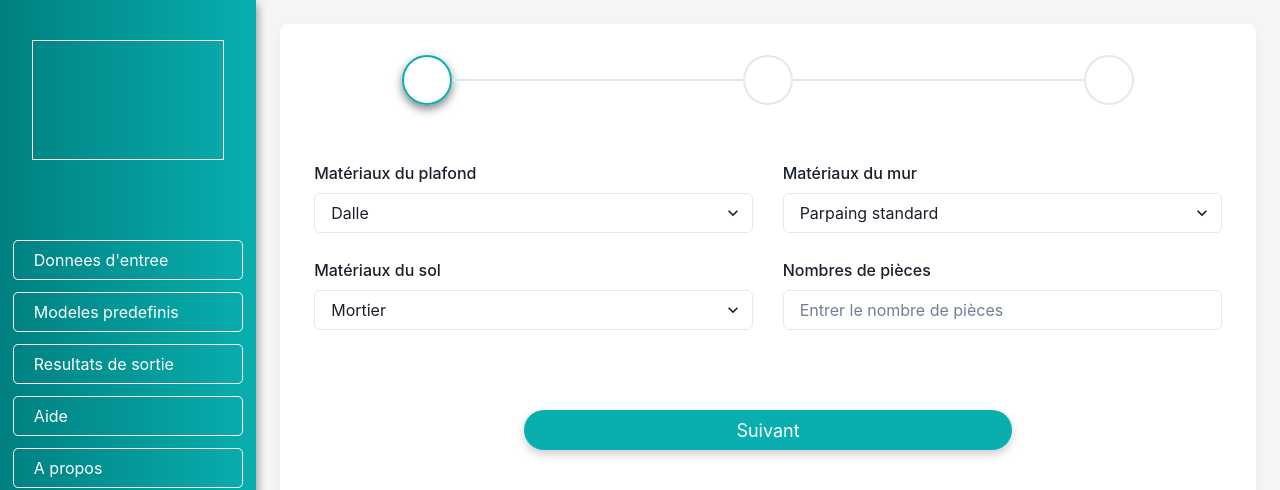
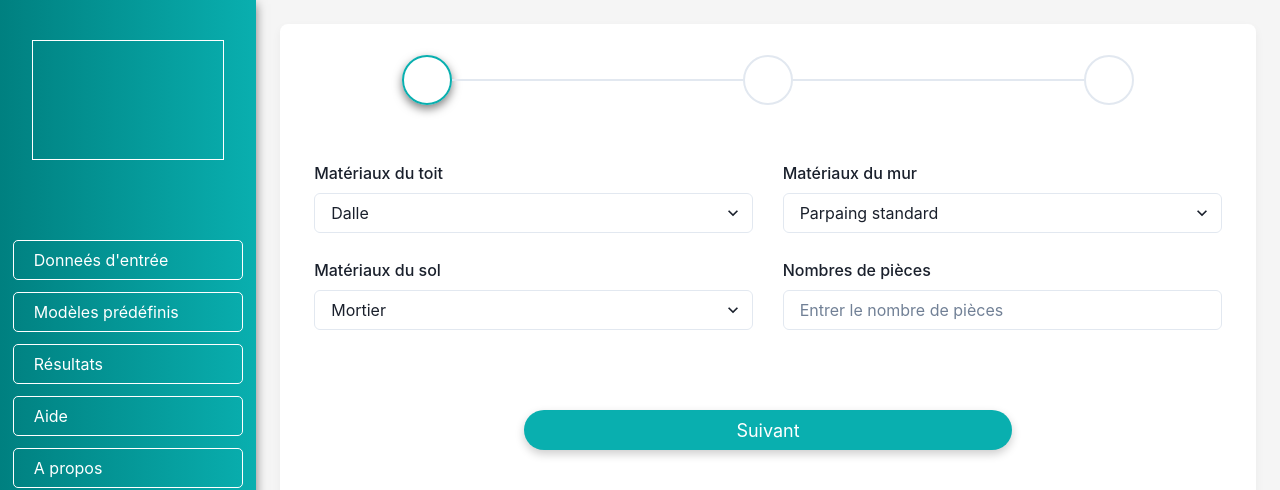
Before and after one commit to Essimbi/electron-react-test, a React (Create React App) app in the folder app/: page / in a window 1280 px wide. Shown: the top 490 px of the page. Built offline with nearby package versions, Linux system fonts and the light colour scheme.

Commit message:
Modification of the label of the first field of the first form and spelling correction of the sidebar elements

```diff
--- a/app/src/Components/ContentStepWrapperInscriptionForm/index.tsx
+++ b/app/src/Components/ContentStepWrapperInscriptionForm/index.tsx
@@ -23,7 +23,7 @@ export const InformForm = () => {
         }}
       >
         <FormControl width={'45%'} mt={25}>
-          <FormLabel>Matériaux du plafond</FormLabel>
+          <FormLabel>Matériaux du toit</FormLabel>
           <Select>
             <option value="Dalle">Dalle</option>
             <option value="Contre plaquet">Contre plaquet</option>
--- a/app/src/Helper/data/index.ts
+++ b/app/src/Helper/data/index.ts
@@ -1,7 +1,7 @@
 export const data = [
-    { label: "Donnees d'entree", icon: '' },
-    { label: 'Modeles predefinis', icon: '' },
-    { label: 'Resultats de sortie', icon: '' },
+    { label: "Donneés d'entrée", icon: '' },
+    { label: 'Modèles prédéfinis', icon: '' },
+    { label: 'Résultats', icon: '' },
     { label: 'Aide', icon: '' },
     { label: 'A propos', icon: '' },
   ]
```
